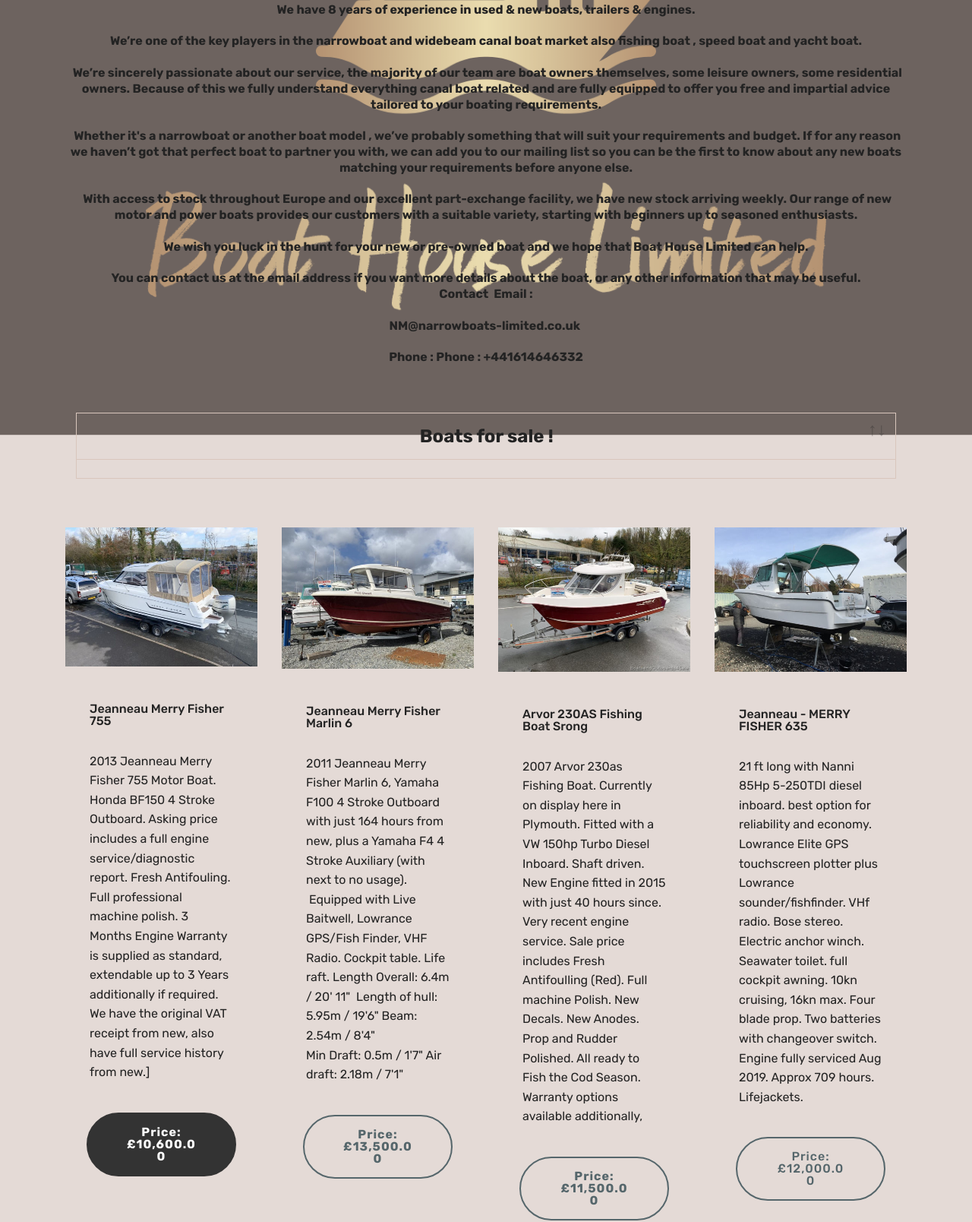
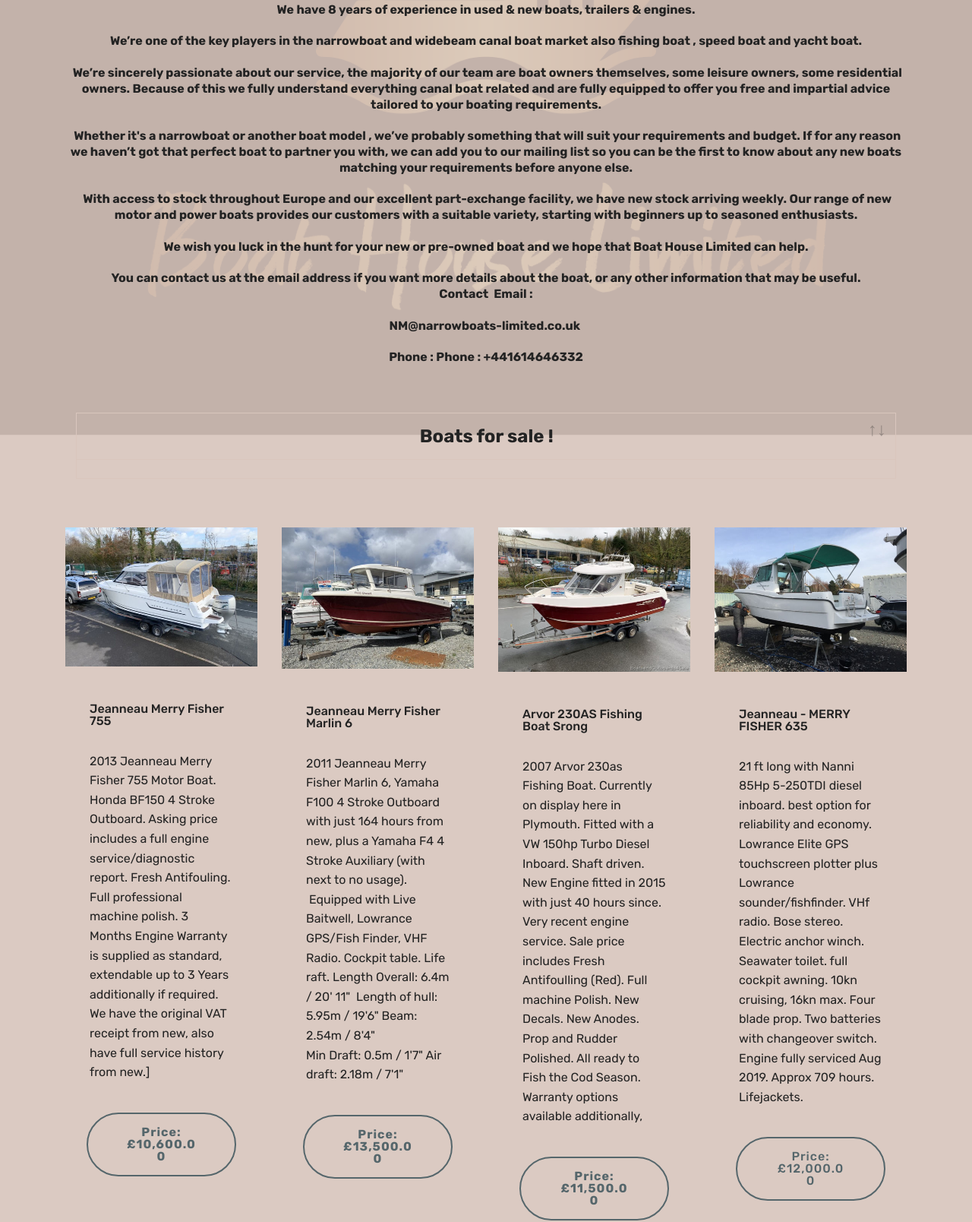
Before and after one commit to Narrowboat-eBay-Premium/Narrowboat-eBay-Premium.github.io, a plain HTML site: page index.html in a window 1280 px wide. Shown: the part 314-1922 px from the top of the page at 76% size. Drawn offline with Linux system fonts and the light colour scheme.

Commit message:
create github pages

```diff
--- a/index.html
+++ b/index.html
@@ -55,10 +55,10 @@
     </nav>
 </section>
 
-<section class="engine"><a href="https://mobirise.info/w">html5 templates</a></section><section class="section-table cid-rkTA689g24 mbr-parallax-background" id="table1-b">
+<section class="engine"><a href="https://mobirise.info/v">free html templates</a></section><section class="section-table cid-rkTA689g24 mbr-parallax-background" id="table1-b">
 
 
-  <div class="mbr-overlay" style="opacity: 0.5; background-color: rgb(217, 198, 189);">
+  <div class="mbr-overlay" style="opacity: 0.9; background-color: rgb(217, 198, 189);">
   </div>
   <div class="container container-table">
       <h2 class="mbr-section-title mbr-fonts-style align-center pb-3 display-2">&nbsp;<br><strong>Welcome to </strong><br><strong>Boat House (Sale) Limited</strong><strong><br></strong></h2>
@@ -109,7 +109,7 @@
 
     <!---->
     <!--Overlay-->
-    <div class="mbr-overlay" style="opacity: 0.5; background-color: rgb(217, 198, 189);">
+    <div class="mbr-overlay" style="opacity: 0.9; background-color: rgb(217, 198, 189);">
     </div>
     <!--Container-->
     <div class="container">
@@ -131,7 +131,7 @@
                             2013 Jeanneau Merry Fisher 755 Motor Boat. Honda BF150 4 Stroke Outboard. Asking price includes a full engine service/diagnostic report. Fresh Antifouling. Full professional machine polish. 3 Months Engine Warranty is supplied as standard, extendable up to 3 Years additionally if required. We have the original VAT receipt from new, also have full service history from new.]<br>
                         </p>
                         <!--Btn-->
-                        <div class="mbr-section-btn align-left"><a href="https://mobirise.co" class="btn btn-black display-4"><strong>Price: £10,600.00</strong></a></div>
+                        <div class="mbr-section-btn align-left"><a href="https://mobirise.co" class="btn btn-warning-outline display-4"><strong>Price: £10,600.00</strong></a></div>
                     </div>
                 </div>
             </div>
```
Also changed, not shown: 1 other file.
